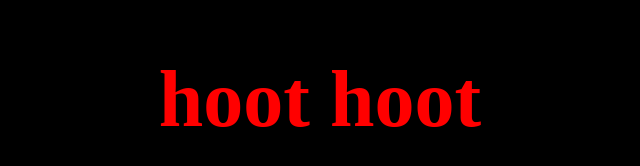
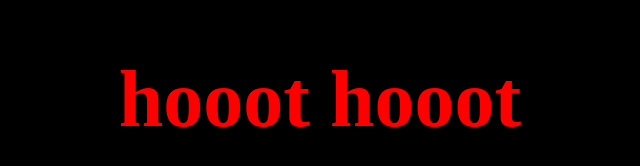
Before and after one commit to TuxxThePenguin/TuxxThePenguin.github.io, a plain HTML site: page index.html in a window 1280 px wide. Shown: the whole page, without its empty margins (320-960 px from the left). Drawn offline with Linux system fonts and the light colour scheme.

Commit message:
Update index.html

```diff
--- a/index.html
+++ b/index.html
@@ -4,6 +4,6 @@
 <title>tuxx</title>
 </head>
 <body bgcolor="#000000">
-<h1 style="font-size: 5em; text-align: center; color: #ff0000;">hoot hoot</h1>
+<h1 style="font-size: 5em; text-align: center; color: #ff0000;">hooot hooot</h1>
 </body>
 </html>
```
